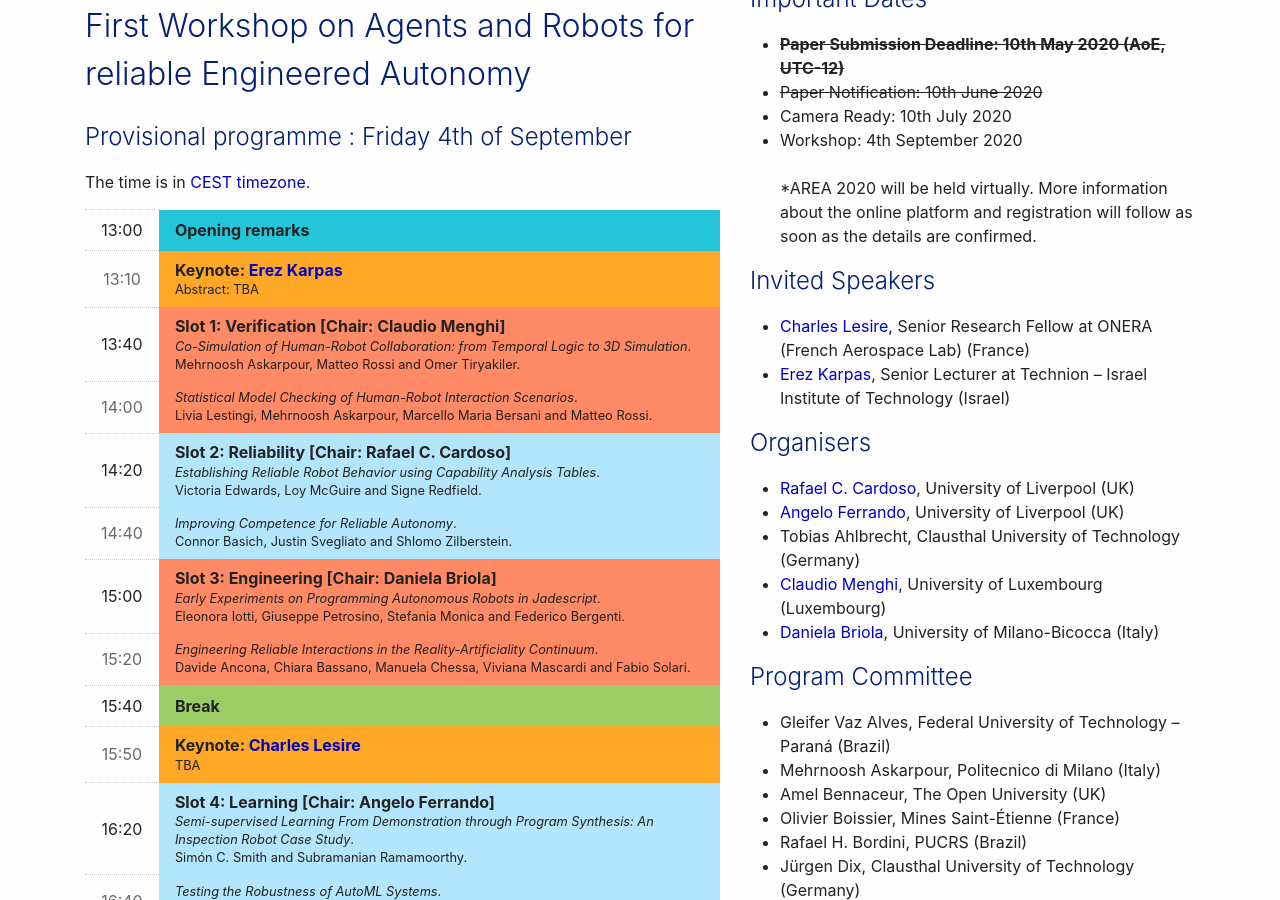
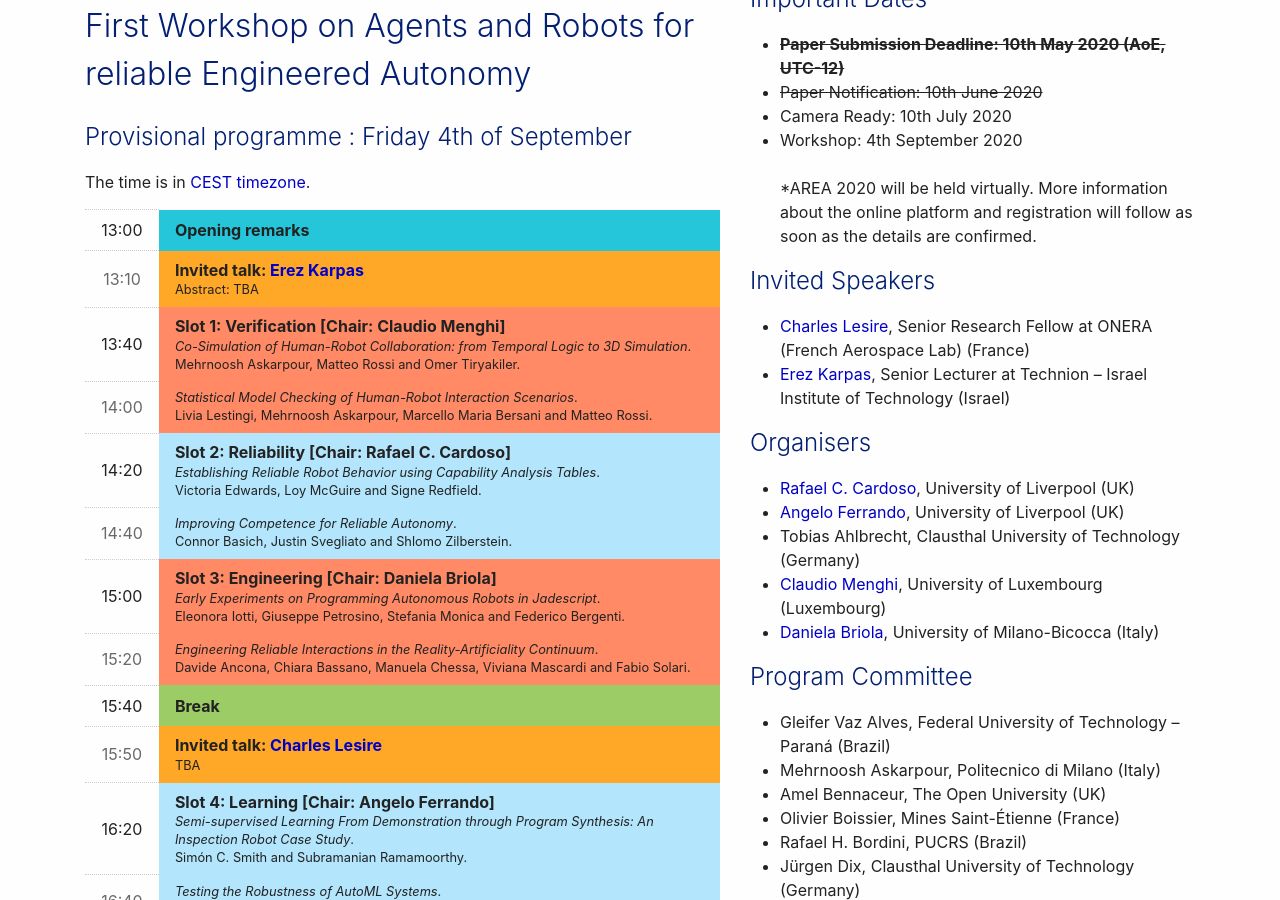
Before and after one commit to area2020/area2020.github.io, a Jekyll site: the page built from index.md, in a window 1280 px wide and 900 px high, scrolled down 278 px. Built offline with Jekyll 4.4.1, drawn with Linux system fonts in a browser that asks for light colours; nearby versions of some CDN libraries.

Commit message:
Update index.md

```diff
--- a/index.md
+++ b/index.md
@@ -49,7 +49,7 @@ The time is in <a href="https://time.is/it/CEST">CEST timezone</a>.
         </tr>
         <tr>
             <th>13:10</th>
-            <td colspan="4" class="stage-earth">Keynote: <a href="https://karpase.net.technion.ac.il/" target="_blank">Erez Karpas</a>
+            <td colspan="4" class="stage-earth">Invited talk: <a href="https://karpase.net.technion.ac.il/" target="_blank">Erez Karpas</a>
               <span> Abstract: TBA
               </span>
             </td>
@@ -117,7 +117,7 @@ The time is in <a href="https://time.is/it/CEST">CEST timezone</a>.
         </tr>
         <tr>
             <th>15:50</th>
-            <td colspan="4" class="stage-earth">Keynote: <a href="https://sites.google.com/view/charles-lesire" target="_blank">Charles Lesire</a>
+            <td colspan="4" class="stage-earth">Invited talk: <a href="https://sites.google.com/view/charles-lesire" target="_blank">Charles Lesire</a>
               <span>TBA
               </span>
             </td>
```
